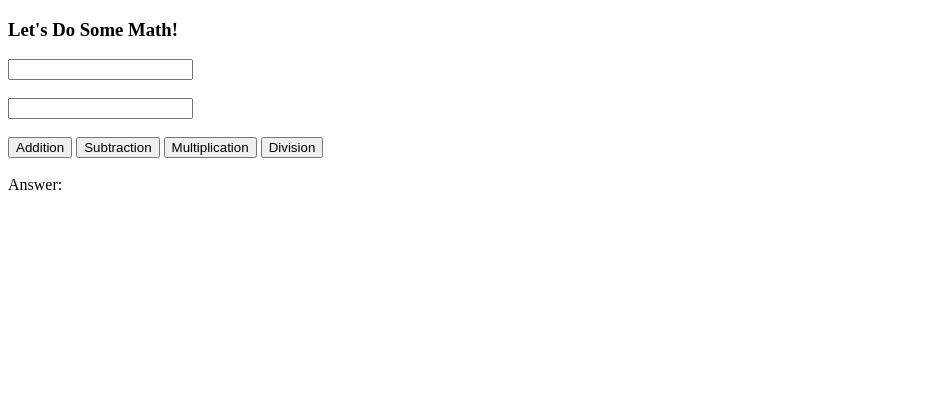
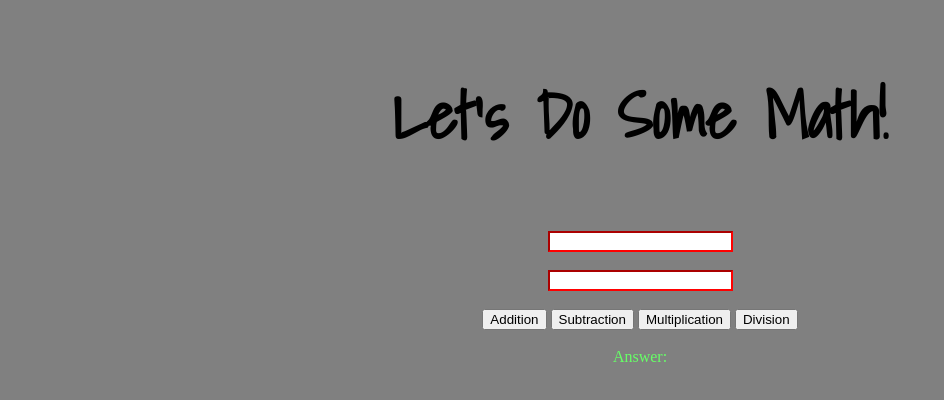
Before and after one commit to kishanbhakta/Calculator, a plain HTML site: page index.html in a window 1280 px wide. Shown: the whole page, without its empty margins (0-944 px from the left). Drawn offline with Linux system fonts and the light colour scheme.

Commit message:
added some css

```diff
--- a/index.html
+++ b/index.html
@@ -3,8 +3,12 @@
 <head>
   <title>Calculator App</title>
 </head>
+<link href='http://fonts.googleapis.com/css?family=Shadows+Into+Light' rel='stylesheet' type='text/css'>
+<link rel="stylesheet" href="main.css">
 <body>
+ <div class="center">
        <h3>Let's Do Some Math!</h3>
+
 
         <input type="text" id="num_one"/>
         <br /><br />
@@ -19,6 +23,8 @@
       <br />
       Answer: <span id="answer"></span>
     </div>
+ </div>
+
 
 
 
--- a/main.css
+++ b/main.css
@@ -0,0 +1,26 @@
+body{
+  background-color: grey;
+}
+
+h3{
+  font-size: 4em;
+  font-family: 'Shadows Into Light', cursive;
+}
+
+.center{
+  text-align: center;
+  width: 100%;
+  margin-bottom: 1em;
+}
+
+#num_one{
+  border-color: red;
+}
+
+#num_two{
+  border-color: red;
+}
+
+.answer{
+  color: #66FF66;
+}
```
Lines whose indentation alone changed are shown as unchanged.
